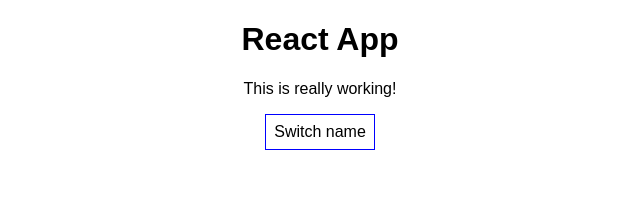
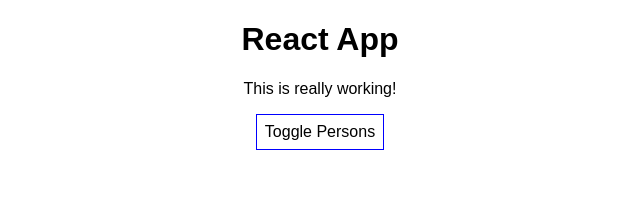
Before and after one commit to pchelka84/react-app-list-of-people, a React (Create React App) app: page / in a window 1280 px wide. Shown: the top 204 px of the page, without its empty margins (320-960 px from the left). Built offline with nearby package versions, Linux system fonts and the light colour scheme.

Commit message:
Changed text on the button

```diff
--- a/src/App.js
+++ b/src/App.js
@@ -82,7 +82,7 @@ class App extends Component {
         <p>This is really working!</p>
 
         <button style={style} onClick={this.togglePerosonsHandler}>
-          Switch name
+          Toggle Persons
         </button>
 
         {persons}
```
